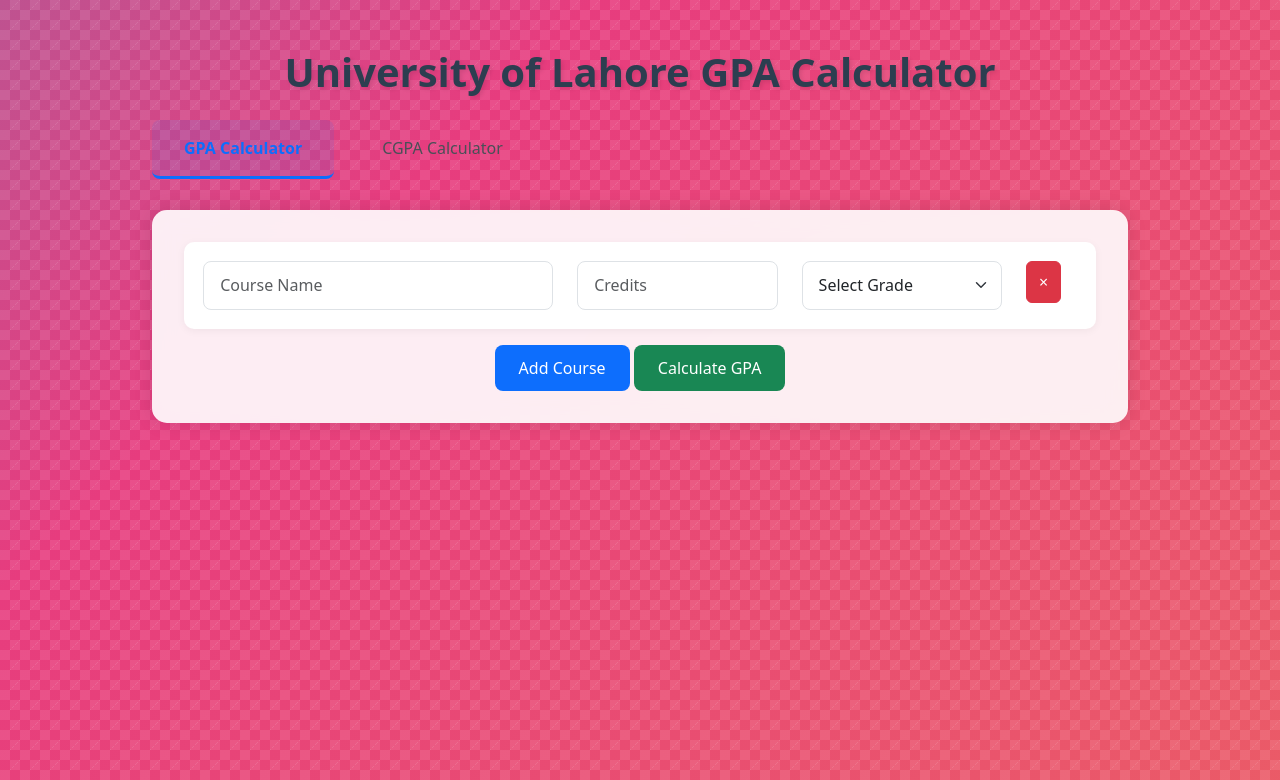
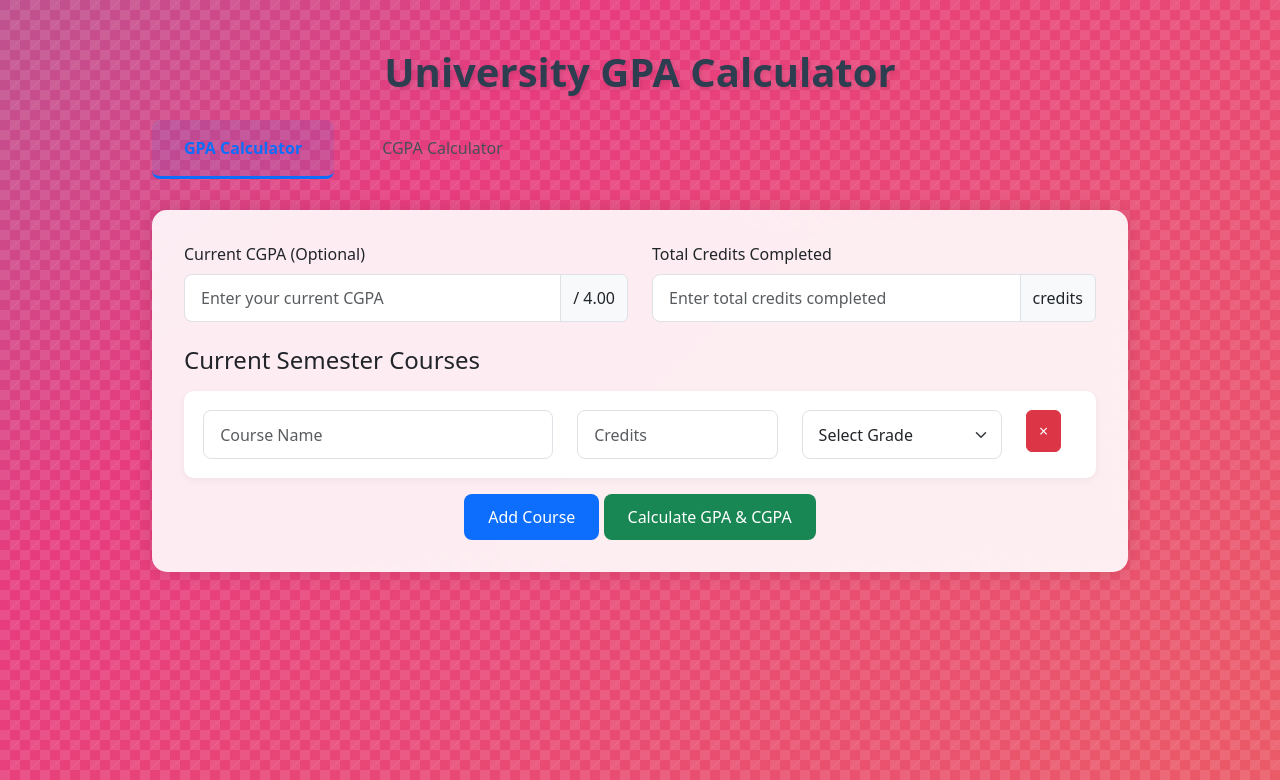
Before and after one commit to Legharihasham/gpaCalculator, a Flask app: page / in a window 1280 px wide. Shown: the top 780 px of the page. Run offline with Flask 3, Linux system fonts and the light colour scheme.

Commit message:
Updated code and made necessary changes

```diff
--- a/app.py
+++ b/app.py
@@ -25,12 +25,15 @@ def calculate_gpa():
     try:
         data = request.get_json()
         courses = data.get('courses', [])
+        current_cgpa = float(data.get('currentCGPA', 0))
+        total_credits_completed = float(data.get('totalCreditsCompleted', 0))
 
         if not courses:
             return jsonify({'error': 'No courses provided'}), 400
 
-        total_points = 0
-        total_credits = 0
+        # Calculate semester GPA
+        semester_points = 0
+        semester_credits = 0
 
         for course in courses:
             grade = course.get('grade')
@@ -39,15 +42,27 @@ def calculate_gpa():
             if grade not in GRADE_POINTS or GRADE_POINTS[grade] is None:
                 continue
 
-            total_points += GRADE_POINTS[grade] * credits
-            total_credits += credits
+            semester_points += GRADE_POINTS[grade] * credits
+            semester_credits += credits
 
-        if total_credits == 0:
+        if semester_credits == 0:
             return jsonify({'error': 'No valid courses to calculate GPA'}), 400
 
-        gpa = total_points / total_credits
+        semester_gpa = semester_points / semester_credits
+
+        # Calculate new CGPA if current CGPA is provided
+        new_cgpa = semester_gpa
+        total_credits = semester_credits
+
+        if current_cgpa > 0 and total_credits_completed > 0:
+            previous_points = current_cgpa * total_credits_completed
+            new_total_credits = total_credits_completed + semester_credits
+            new_cgpa = (previous_points + semester_points) / new_total_credits
+            total_credits = new_total_credits
+
         return jsonify({
-            'gpa': round(gpa, 2),
+            'gpa': round(semester_gpa, 2),
+            'newCGPA': round(new_cgpa, 2),
             'total_credits': total_credits
         })
 
--- a/static/js/script.js
+++ b/static/js/script.js
@@ -34,8 +34,10 @@ document.addEventListener('DOMContentLoaded', function() {
         e.preventDefault();
 
         const courses = [];
+        let semesterCredits = 0;
+
         document.querySelectorAll('.course-entry').forEach(entry => {
-            const credits = entry.querySelector('.credits').value;
+            const credits = parseFloat(entry.querySelector('.credits').value);
             const grade = entry.querySelector('.grade').value;
 
             if (credits && grade) {
@@ -43,15 +45,24 @@ document.addEventListener('DOMContentLoaded', function() {
                     credits: credits,
                     grade: grade
                 });
+                semesterCredits += credits;
             }
         });
+
+        // Get current CGPA and total credits
+        const currentCGPA = parseFloat(document.getElementById('currentCGPA').value) || 0;
+        const totalCreditsCompleted = parseFloat(document.getElementById('totalCreditsCompleted').value) || 0;
 
         fetch('/calculate_gpa', {
             method: 'POST',
             headers: {
                 'Content-Type': 'application/json',
             },
-            body: JSON.stringify({ courses: courses })
+            body: JSON.stringify({
+                courses: courses,
+                currentCGPA: currentCGPA,
+                totalCreditsCompleted: totalCreditsCompleted
+            })
         })
         .then(response => response.json())
         .then(data => {
@@ -60,6 +71,8 @@ document.addEventListener('DOMContentLoaded', function() {
                 return;
             }
             document.getElementById('gpaResult').textContent = data.gpa.toFixed(2);
+            document.getElementById('semesterCredits').textContent = semesterCredits;
+            document.getElementById('newCGPAResult').textContent = data.newCGPA.toFixed(2);
             document.getElementById('totalCredits').textContent = data.total_credits;
             document.querySelector('.result-section').style.display = 'block';
         })
@@ -75,8 +88,8 @@ document.addEventListener('DOMContentLoaded', function() {
 
         const semesters = [];
         document.querySelectorAll('.semester-entry').forEach(entry => {
-            const credits = entry.querySelector('.credits').value;
-            const gpa = entry.querySelector('.gpa').value;
+            const credits = parseFloat(entry.querySelector('.credits').value);
+            const gpa = parseFloat(entry.querySelector('.gpa').value);
 
             if (credits && gpa) {
                 semesters.push({
--- a/templates/index.html
+++ b/templates/index.html
@@ -9,7 +9,7 @@
 </head>
 <body>
     <div class="container mt-5">
-        <h1 class="text-center mb-4">University of Lahore GPA Calculator</h1>
+        <h1 class="text-center mb-4">University GPA Calculator</h1>
 
         <ul class="nav nav-tabs" id="calculatorTabs" role="tablist">
             <li class="nav-item">
@@ -26,6 +26,27 @@
                 <div class="card">
                     <div class="card-body">
                         <form id="gpaForm">
+                            <div class="current-cgpa-section mb-4">
+                                <div class="row align-items-center">
+                                    <div class="col-md-6">
+                                        <label class="form-label">Current CGPA (Optional)</label>
+                                        <div class="input-group">
+                                            <input type="number" class="form-control" id="currentCGPA" min="0" max="4" step="0.01" placeholder="Enter your current CGPA">
+                                            <span class="input-group-text">/ 4.00</span>
+                                        </div>
+                                    </div>
+                                    <div class="col-md-6">
+                                        <label class="form-label">Total Credits Completed</label>
+                                        <div class="input-group">
+                                            <input type="number" class="form-control" id="totalCreditsCompleted" min="0" step="0.5" placeholder="Enter total credits completed">
+                                            <span class="input-group-text">credits</span>
+                                        </div>
+                                    </div>
+                                </div>
+                            </div>
+
+                            <div class="current-semester-section">
+                                <h4 class="mb-3">Current Semester Courses</h4>
                                 <div id="courseList">
                                     <div class="course-entry mb-3">
                                         <div class="row">
@@ -51,16 +72,25 @@
                                         </div>
                                     </div>
                                 </div>
+                            </div>
 
                             <div class="text-center mt-3">
                                 <button type="button" class="btn btn-primary" id="addCourse">Add Course</button>
-                                <button type="submit" class="btn btn-success">Calculate GPA</button>
+                                <button type="submit" class="btn btn-success">Calculate GPA & CGPA</button>
                             </div>
                         </form>
 
                         <div class="result-section mt-4 text-center" style="display: none;">
-                            <h3>Your GPA: <span id="gpaResult">0.00</span></h3>
+                            <div class="row">
+                                <div class="col-md-6">
+                                    <h3>Semester GPA: <span id="gpaResult">0.00</span></h3>
+                                    <p>Semester Credits: <span id="semesterCredits">0</span></p>
+                                </div>
+                                <div class="col-md-6">
+                                    <h3>New CGPA: <span id="newCGPAResult">0.00</span></h3>
                                     <p>Total Credits: <span id="totalCredits">0</span></p>
+                                </div>
+                            </div>
                         </div>
                     </div>
                 </div>
```
Also changed, not shown: requirements.txt (+67 -0 lines), 1 other file. Lines whose indentation alone changed are shown as unchanged.
